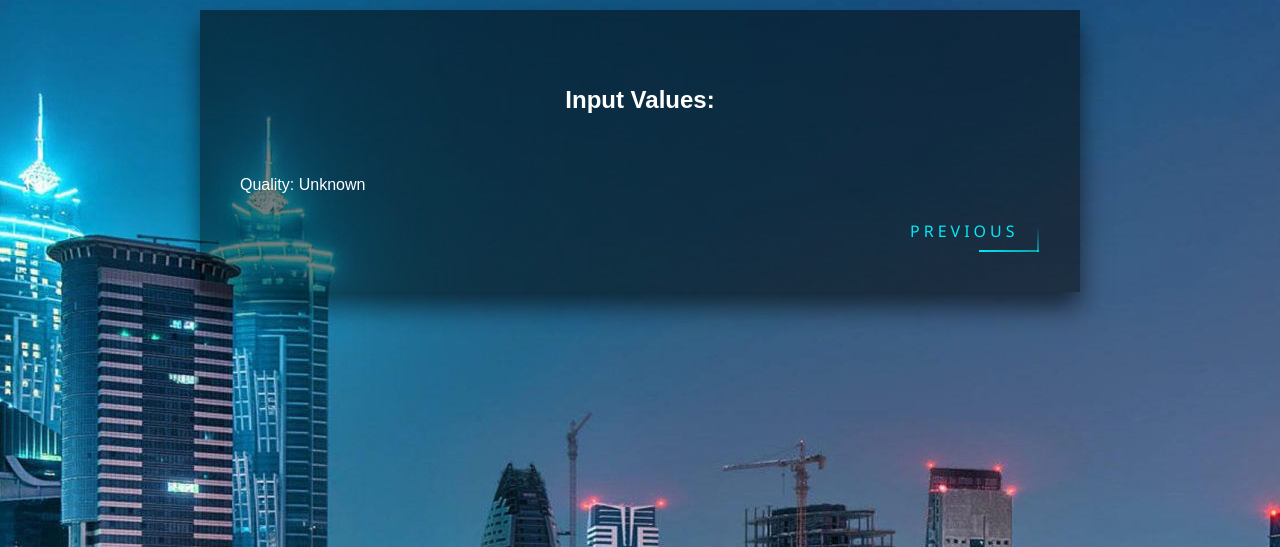
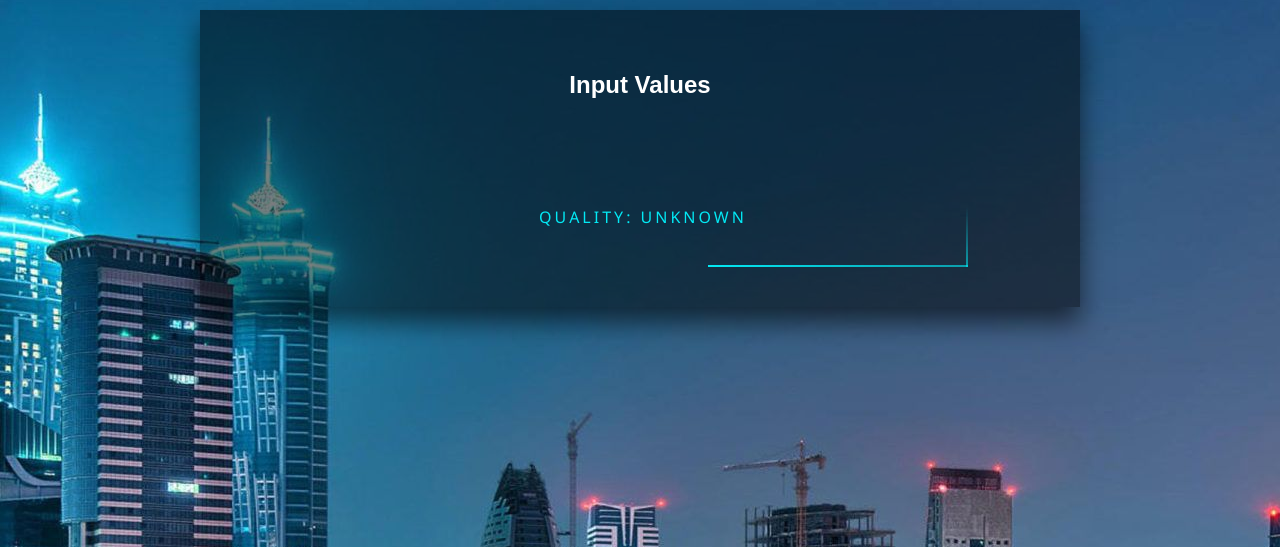
Before and after one commit to anuththara325/DubaiProperty_PricePrediction, a Flask app: page /result in a window 1280 px wide. Shown: the part 70-617 px from the top of the page. Run offline with Flask 3, Linux system fonts and the light colour scheme; parts of the project's set-up code (start-up, migrations or seed data) failed here and were passed over; some libraries are stand-ins or nearby versions.

Commit message:
Frontend files - Output

```diff
--- a/Frontend/Templates/result.html
+++ b/Frontend/Templates/result.html
@@ -22,31 +22,33 @@
     </ul>
     <li class="header">Dubai Property Prices Prediction<li></li>
 </div>
+<div class="container">
 <div class="login-box">
 
   <br><br>
   <form method="POST" action="{{url_for('predict')}}">
-    <div class="testbox">
 
-    <h2>Input Values:</h2>
-    <div class="user-box"></div>
-    <ul>
+
+
+    <h2>Input Values</h2>
+    <div class="columns">
+
         {% for name, value in input_values.items() %}
-          <li>
+
             <p class="tab-button">{{ name }}: {{ value }}</p>
-          </li>
+
         {% endfor %}
-      </ul>
+
 </div>
-    <div class="user-box">
-      <p style="color: #fff;">{{prediction_text}}</p>
-    </div>
-    <button type="submit" value="Previous" id="submitBtn">
+
+    <br>
+
+    <button value="Previous" id="submitBtn">
         <span></span>
         <span></span>
         <span></span>
         <span></span>
-        Previous
+        {{prediction_text}}
       </button>
 
 
--- a/Frontend/static/css/resultstyles.css
+++ b/Frontend/static/css/resultstyles.css
@@ -8,6 +8,16 @@
 
   }
 
+ h2 {
+    text-align: center;
+    margin-top: -15px;
+    padding-bottom: 30px;
+ }
+  .container {
+    display: flex;
+    flex-wrap: wrap;
+    justify-content: space-between;
+}
 
 
   .login-box {
@@ -15,7 +25,6 @@
         padding: 40px;
         background: rgba(0, 0, 0, 0.5);
         box-shadow: 0 15px 25px rgba(0, 0, 0, 0.6);
-
         width: 800px;
         margin: 0 auto; /* Center the box horizontally */
         color: #fff;
@@ -23,42 +32,28 @@
 
   }
 
-  .li {
-      display:flex;
-      justify-content:space-between;
-      flex-direction:row;
-      flex-wrap:wrap;
-      }
+  .columns {
+    display: flex;
+    flex-wrap: wrap;
+    margin: 0 auto;
+    /* Define the width for each column */
+}
+
+ul {
+    list-style: none;
+    padding: 0;
+}
+
+p {
+    width: 20%;
+    padding-bottom: 0;
+    margin: 0 auto; /* Each column takes 50% of the container width */
+}
 
 
 
-  .login-box h2 {
-    margin: 0 0 30px;
-    padding: 0;
-    color: #fff;
-    text-align: center;
-  }
-
-  .login-box .user-box {
-    display: flex;
-    flex-wrap: wrap;
-    justify-content: space-between;
-    width: 40%;
 
 
-  }
-
-  .login-box .user-box ul {
-    width: 100%;
-    padding: 30px 0px 0px;
-    font-size: 16px;
-    color: #fff;
-    margin-bottom: 30px;
-    border: none;
-    border-bottom: 1px solid #fff;
-    outline: none;
-    background: transparent;
-  }
 
 
 
@@ -76,17 +71,19 @@
     overflow: hidden;
     transition: .5s;
     margin-top: 0px;
-    margin-left: 650px;
-    letter-spacing: 4px;
+    margin-left: 78px;
+    letter-spacing: 3px;
+    width: 650px;
+    height: 100px;
     border:0px;
   }
   .tab-button {
 
-    padding: 10px 20px; /* Add some padding to the buttons */
-    margin: 5px; /* Add margin between buttons */
+    padding: 7px; /* Add some padding to the buttons */
+     /* Add margin between buttons */
     border: none; /* Remove the button border */
     border-radius: 5px; /* Add rounded corners */
-    cursor: pointer; /* Add a pointer cursor on hover */
+
   }
 
   .login-box button:hover {
```
Also changed, not shown: Frontend/Templates/main.html (+15 -1 lines), Frontend/static/css/styles.css (+18 -2 lines), Frontend/app.py (line endings or trailing spaces).
